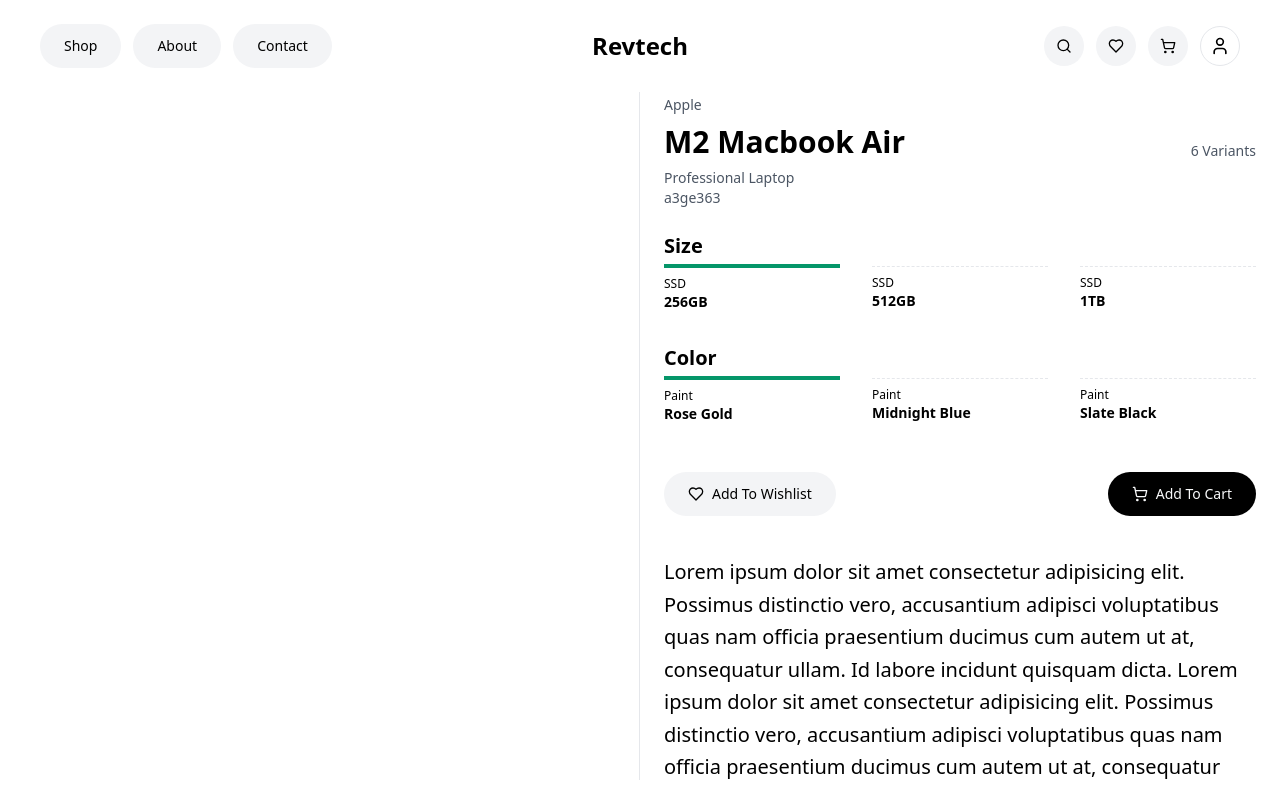
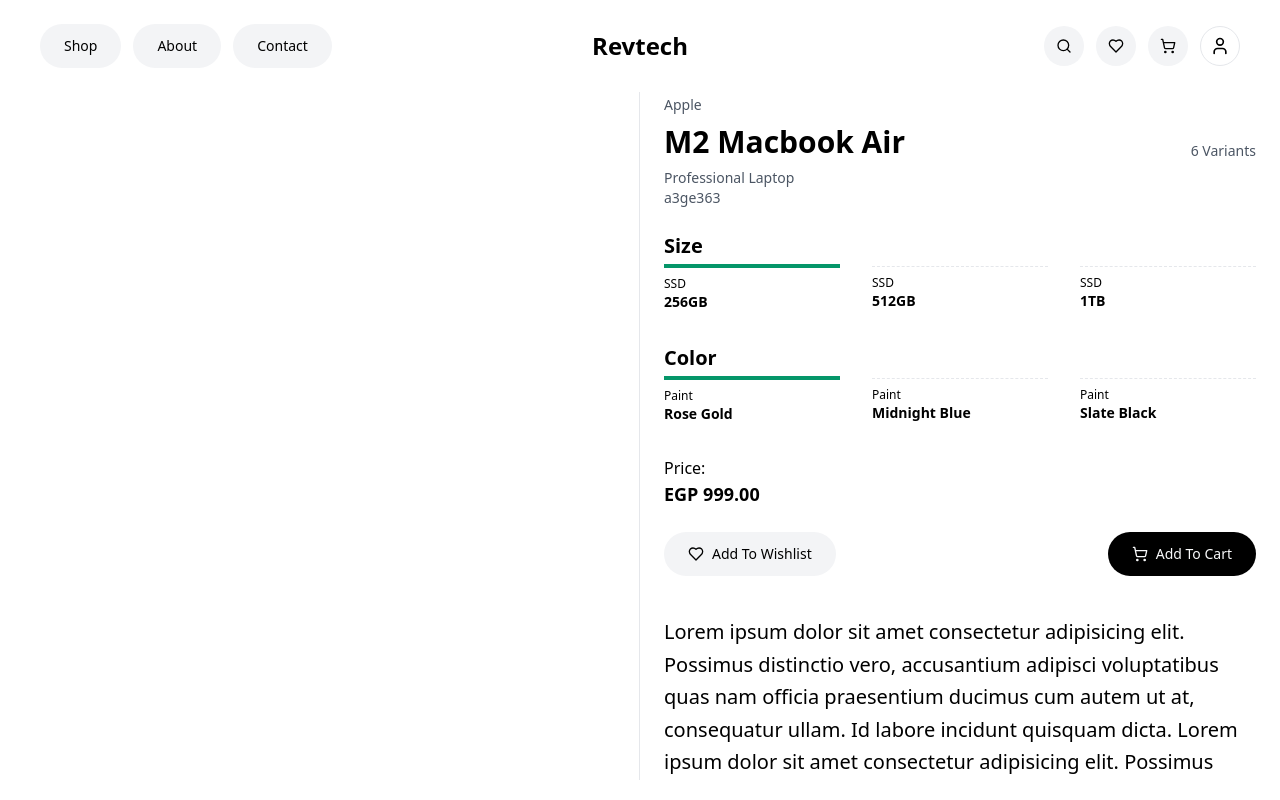
Before and after one commit to ammarsarhan/revtech, a React (Vite) app: page /product/a3ge363 in a window 1280 px wide. Built offline with nearby package versions, Linux system fonts and the light colour scheme.

Commit message:
Added addOnPrice factor to Product display view

```diff
--- a/src/views/Product.tsx
+++ b/src/views/Product.tsx
@@ -1,4 +1,4 @@
-import React, { useState } from "react";
+import React, { useEffect, useState } from "react";
 import { useParams } from "react-router-dom";
 import { products, ProductDisplayType } from "../utils/types/products";
 
@@ -8,17 +8,32 @@
 import OptionGroup from "../components/OptionGroup";
 import Button from '../components/Button';
 
+import getCurrencyInEGP from '../utils/currency';
+
 export default function Product () {
     const { id } = useParams();
 
-    const product: ProductDisplayType = products[0];
+    const [productData, setProductData] = useState<ProductDisplayType>(products[0]);
+    const [activePrice, setActivePrice] = useState<number>(0);
+    const [selectedOptions, setSelectedOptions] = useState([0, 0]);
 
-    const [selectedOptions, setSelectedOptions] = useState([0, 0]);
+    useEffect(() => {
+        setActivePrice(productData.price);
+    }, [])
 
     const onSelectionChanged = (row: number, selection: number) => {
         let temp = selectedOptions;
         temp[row] = selection;
 
+        const initialPrice = productData.price;
+        let addOnPrice = 0;
+
+        temp.map((element, index) => {
+            const addOnValue = productData.options[index].attributes[element].addOnPrice;
+            addOnPrice = addOnPrice + addOnValue;
+        })
+
+        setActivePrice(initialPrice + addOnPrice);
         setSelectedOptions([...temp]);
     }
 
@@ -31,17 +46,17 @@
                 <div className="mx-6">
                     <div className="flex justify-between items-center">
                         <div>
-                            <span className="text-gray-600 text-sm">{product.vendor}</span>
-                            <h2 className="text-3xl font-semibold my-2">{product.name}</h2>
-                            <p className="text-gray-600 text-sm">{product.category} <br/> {id}</p>
+                            <span className="text-gray-600 text-sm">{productData.vendor}</span>
+                            <h2 className="text-3xl font-semibold my-2">{productData.name}</h2>
+                            <p className="text-gray-600 text-sm">{productData.category} <br/> {id}</p>
                         </div>
                         <div>
-                            <span className="text-sm text-gray-600">{product.variantCount} Variants</span>
+                            <span className="text-sm text-gray-600">{productData.variantCount} Variants</span>
                         </div>
                     </div>
                     <div className="my-6 flex flex-col gap-y-8">
                         {
-                            product.options.map((element, index) => {
+                            productData.options.map((element, index) => {
                                 const selected = selectedOptions[index];
 
                                 return (
@@ -56,7 +71,13 @@
                             })
                         }
                     </div>
-                    <div className="mt-12 w-full">
+                    <div className="mt-8 w-full">
+                        <h3 className="font-medium">Price:</h3>
+                        <div>
+                            <span className="text-lg font-semibold">{getCurrencyInEGP(activePrice)}</span>
+                        </div>
+                    </div>
+                    <div className="mt-6 w-full">
                         <div className="w-full flex items-center justify-between">
                             <Button variant="Primary" className="flex items-center gap-x-2">
                                 <Heart className="w-4 h-4"/>Add To Wishlist
@@ -67,7 +88,7 @@
                         </div>
                     </div>
                     <div className="mt-10">
-                        <p className="text-xl leading-relaxed">{product.longDescription}</p>
+                        <p className="text-xl leading-relaxed">{productData.longDescription}</p>
                     </div>
                     <div className="mt-10">
                         <h2 className="font-bold text-3xl">NOTE</h2>
```
